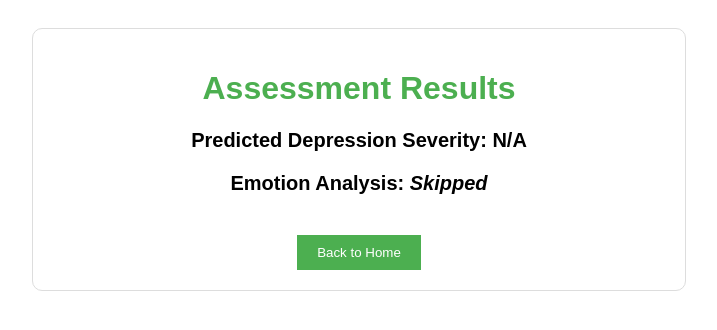
After one commit to TheShaunRodrigues/diagnosistool, a Flask app: page /results?severity=N/A&emotion=N/A in a window 1280 px wide. The commit adds this page. Shown: the top 330 px of the page, without its empty margins (281-998 px from the left). Run offline with Flask 3, Linux system fonts and the light colour scheme; parts of the project's set-up code (start-up, migrations or seed data) failed here and were passed over.

Commit message:
Working Emotion Analysis but not the form

```diff
--- a/app.py
+++ b/app.py
@@ -1,10 +1,10 @@
-from flask import Flask, request, jsonify, render_template
+from flask import Flask, request, jsonify, render_template, redirect, url_for
 import joblib
-from test_case_2 import analyze_emotion
+from test_case_2 import predict_depression_severity, analyze_emotion, save_assessment
 
 app = Flask(__name__)
 
-# Load the saved model
+# Load the trained Random Forest model
 model = joblib.load('models/random_forest_depression_model.pkl')
 
 @app.route('/')
@@ -17,21 +17,48 @@ def question_page():
     """Render the PHQ-9 assessment page."""
     return render_template('question.html')
 
-@app.route('/predict', methods=['POST'])
-def predict_severity():
+@app.route('/emotion-analysis', methods=['GET', 'POST'])
+def emotion_analysis_page():
+    """Render the emotion analysis page or redirect to results if skipped."""
+    if request.method == 'POST':
+        text = request.form.get('text', '').strip()
+        severity = request.args.get('severity')
+
+        if text:
+            predicted_emotion = analyze_emotion(text)
+        else:
+            predicted_emotion = "N/A"
+
+        return redirect(url_for('results_page', severity=severity, emotion=predicted_emotion))
+
+    # If accessed directly, show the form
+    severity = request.args.get('severity', 'N/A')
+    return render_template('emotion.html', severity=severity)
+
+@app.route('/results')
+def results_page():
+    """Render the results page with severity and optional emotion analysis."""
+    severity = request.args.get('severity', 'N/A')
+    emotion = request.args.get('emotion', 'N/A')
+    return render_template('results.html', severity=severity, emotion=emotion)
+
+@app.route('/process_assessment', methods=['POST'])
+def process_assessment():
     """
-    Endpoint to predict depression severity based on PHQ-9 responses.
+    Process PHQ-9 responses, predict severity, and redirect to emotion input or results.
     """
     try:
         data = request.get_json()
+        user_id = data.get('user_id')
         phq9_responses = data.get('phq9_responses')
 
-        if not phq9_responses:
-            return jsonify({'error': 'Missing PHQ-9 responses'}), 400
+        if not user_id or not phq9_responses:
+            return jsonify({'error': 'Missing user_id or PHQ-9 responses'}), 400
 
-        predicted_severity = model.predict([phq9_responses])[0]
+        severity = predict_depression_severity(phq9_responses)
+        save_assessment(user_id, phq9_responses, severity, "N/A")
 
-        return jsonify({'predicted_severity': predicted_severity})
+        return jsonify({'redirect': url_for('emotion_analysis_page', severity=severity)})
 
     except Exception as e:
         return jsonify({'error': str(e)}), 500
--- a/templates/index.html
+++ b/templates/index.html
@@ -25,6 +25,7 @@
             <h1>Questionnaire</h1>
             <p> Types of questionnaire detail, <br>fregregrggrfrr </p>
             <a href="/question" class="hero-btn">Questionnaire form</a>
+            <a href="/emotion-analysis" class="hero-btn">Analyze Emotions</a>
         </div>
         </section>
 
--- /dev/null
+++ b/templates/results.html
@@ -0,0 +1,27 @@
+<!DOCTYPE html>
+<html>
+<head>
+    <title>Assessment Results</title>
+    <style>
+        body { font-family: Arial, sans-serif; text-align: center; padding: 20px; }
+        h1 { color: #4CAF50; }
+        .container { width: 50%; margin: auto; padding: 20px; border: 1px solid #ddd; border-radius: 10px; }
+        .result { font-size: 20px; font-weight: bold; margin-top: 20px; }
+        .back-btn { margin-top: 20px; padding: 10px 20px; background: #4CAF50; color: white; border: none; cursor: pointer; }
+    </style>
+</head>
+<body>
+    <div class="container">
+        <h1>Assessment Results</h1>
+        <p class="result">Predicted Depression Severity: <strong>{{ severity }}</strong></p>
+
+        {% if emotion == "N/A" %}
+            <p class="result">Emotion Analysis: <em>Skipped</em></p>
+        {% else %}
+            <p class="result">Predicted Emotion: <strong>{{ emotion }}</strong></p>
+        {% endif %}
+
+        <button class="back-btn" onclick="window.location.href='/'">Back to Home</button>
+    </div>
+</body>
+</html>
--- a/test_case_2.py
+++ b/test_case_2.py
@@ -1,7 +1,7 @@
 # Install required libraries
 """!pip install pandas numpy scikit-learn flask cryptography transformers sqlite3"""
 
-
+import sqlite3
 import pandas as pd
 import numpy as np
 from sklearn.ensemble import RandomForestClassifier
```
Also changed, not shown: templates/emotion.html (added, +28 -0 lines), templates/question.html (+25 -19 lines), phq9_assessments.db, 1 other file.
